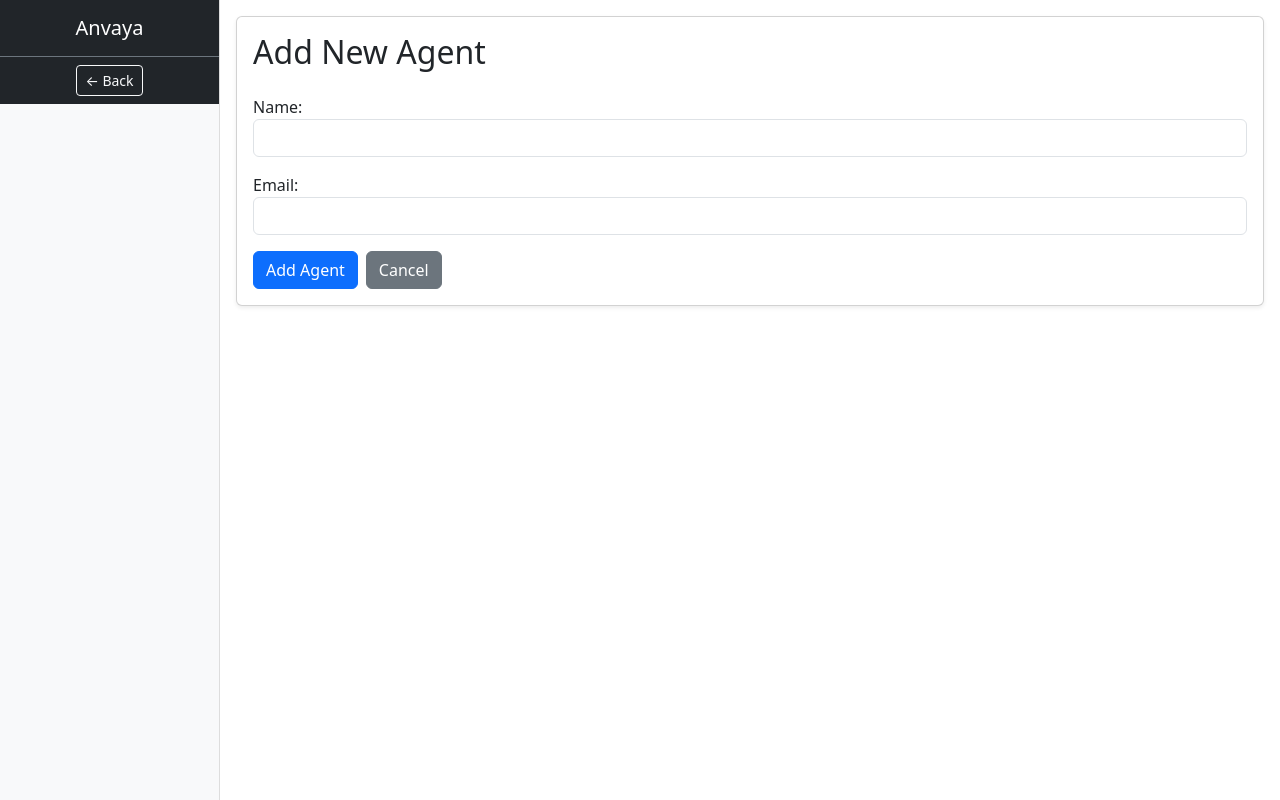
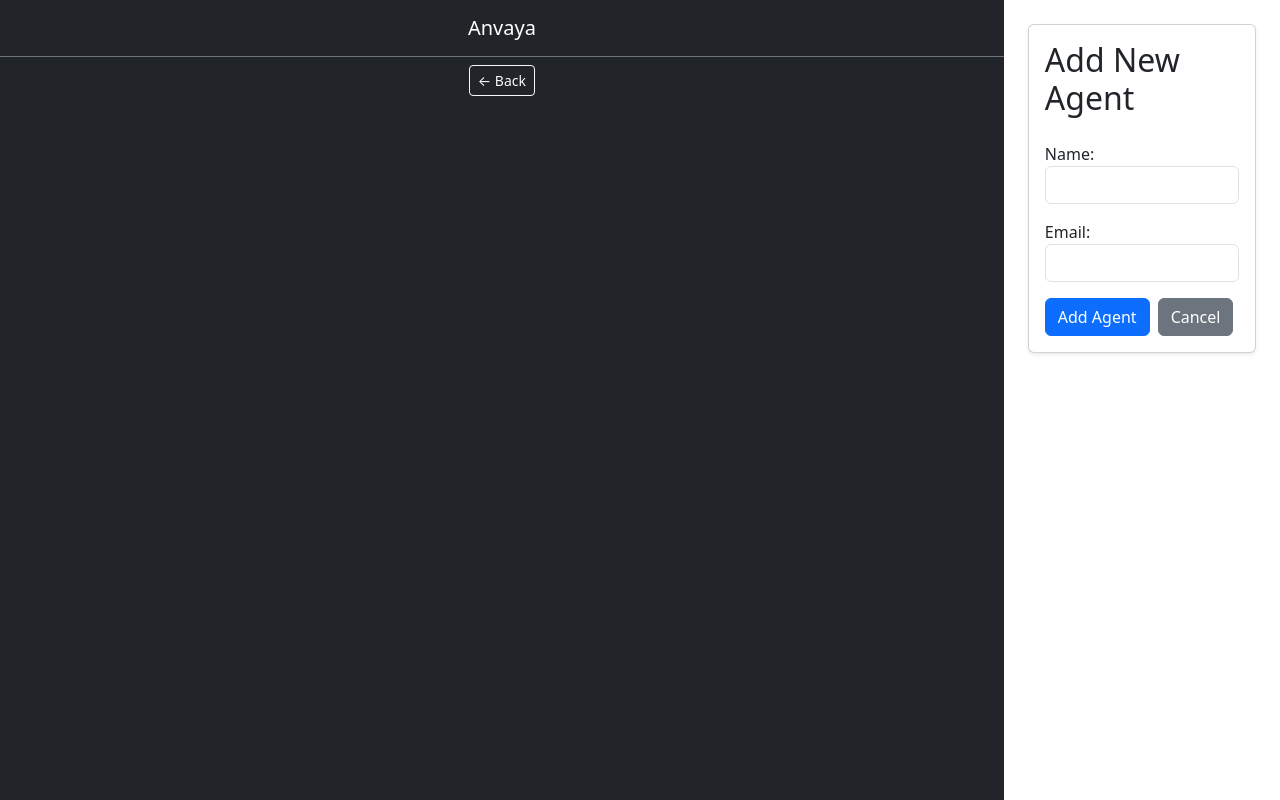
Before and after one commit to Muhasin141/Anvaya-CRM, a React (Create React App) app: page /add-agent in a window 1280 px wide. Built offline with nearby package versions, Linux system fonts and the light colour scheme; no server answers.

Commit message:
Update AddAgent.jsx

```diff
--- a/src/pages/AddAgent.jsx
+++ b/src/pages/AddAgent.jsx
@@ -33,24 +33,9 @@
   };
 
   return (
-    <div className="d-flex" style={{ minHeight: "100vh" }}>
-      {/* Sidebar */}
-      <aside
-        className="bg-light"
-        style={{
-          width: "220px",
-          minWidth: "220px",
-          borderRight: "1px solid #ddd",
-          position: "sticky",
-          top: 0,
-          height: "100vh",
-        }}
-      >
-        <SideBar />
-      </aside>
-
-      {/* Main Content */}
-      <main className="flex-grow-1 p-3">
+  <div className="d-flex flex-column flex-md-row min-vh-100">
+  <SideBar />
+  <main className="flex-fill p-3 p-md-4">
         <div className="card shadow-sm">
           <div className="card-body">
             <h2 className="card-title mb-4">Add New Agent</h2>
```
